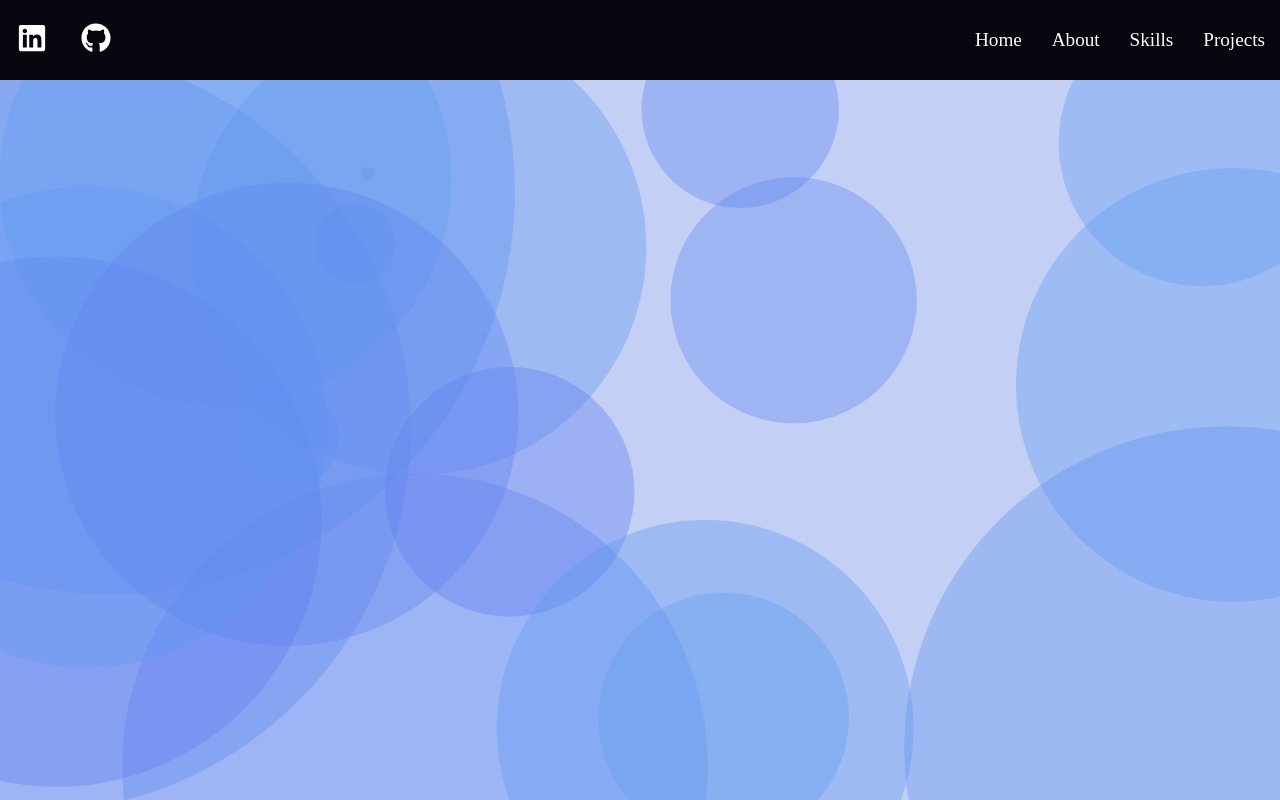
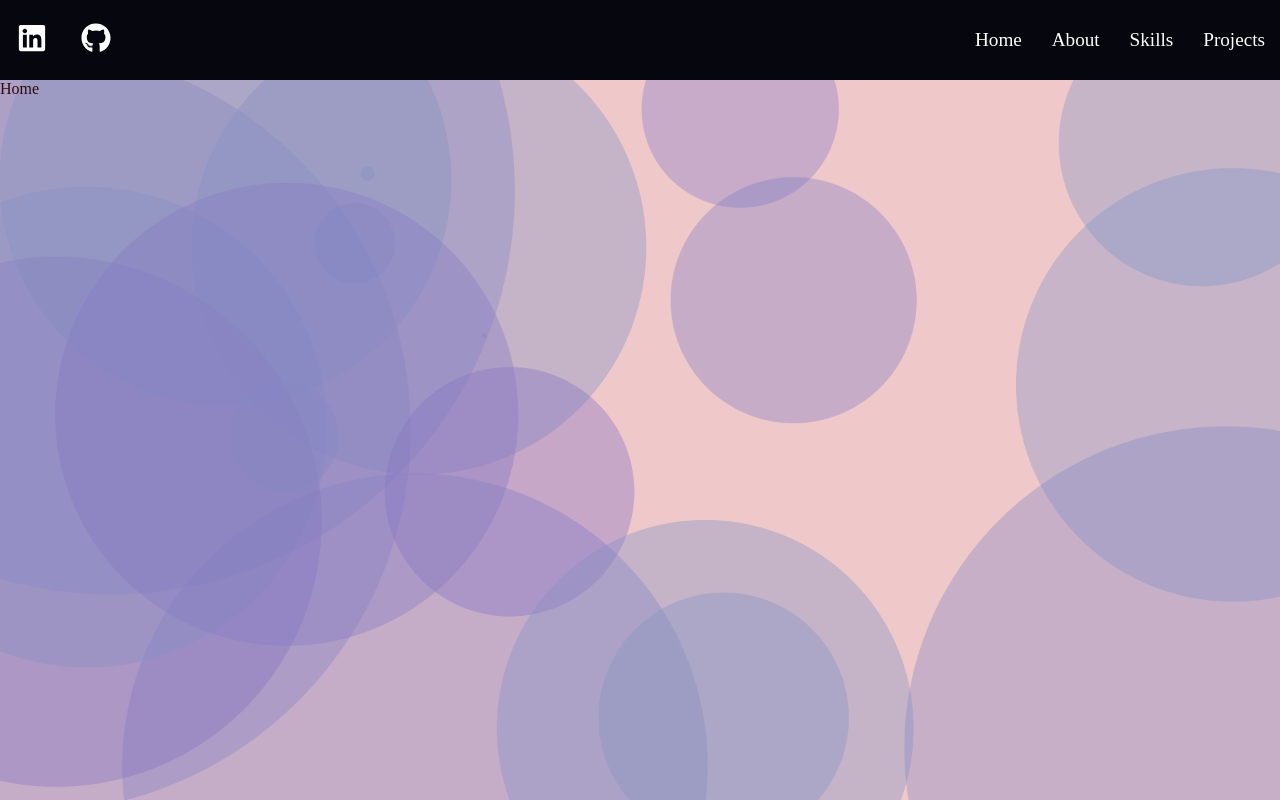
Before and after one commit to kaselyakbence/portfolio, a React (Vite) app: page / in a window 1280 px wide. Built offline with nearby package versions, Linux system fonts and the light colour scheme.

Commit message:
README cleaned up

```diff
--- a/src/App.tsx
+++ b/src/App.tsx
@@ -1,4 +1,5 @@
 
+import { Route, Routes } from "react-router-dom"
 import NavBar from "./components/navbar/Index"
 
 const App = () => {
@@ -6,7 +7,13 @@ const App = () => {
   return <>
     <NavBar />
     <div className="container">
+      <Routes>
+        <Route path="/" element={<p>Home</p>} />
+        <Route path="/about" element={<p>About</p>} />
+        <Route path="/skills" element={<p>Skills</p>} />
+        <Route path="/projects" element={<p>Projects</p>} />
 
+      </Routes>
     </div>
   </>
 
--- a/src/main.scss
+++ b/src/main.scss
@@ -13,7 +13,7 @@ $blue: #3b60e4ff;
 }
 
 body {
-    background-color: $blue;
+    background-color: $red;
 
     .container {
 
@@ -26,7 +26,7 @@ body {
         background-position: 50% 0;
         background-blend-mode: color;
 
-        opacity: 0.7;
+        opacity: 0.75;
 
         -ms-background-size: cover;
         -o-background-size: cover;
```
Also changed, not shown: 1 other file (tests, documents, lock files or other folders).
